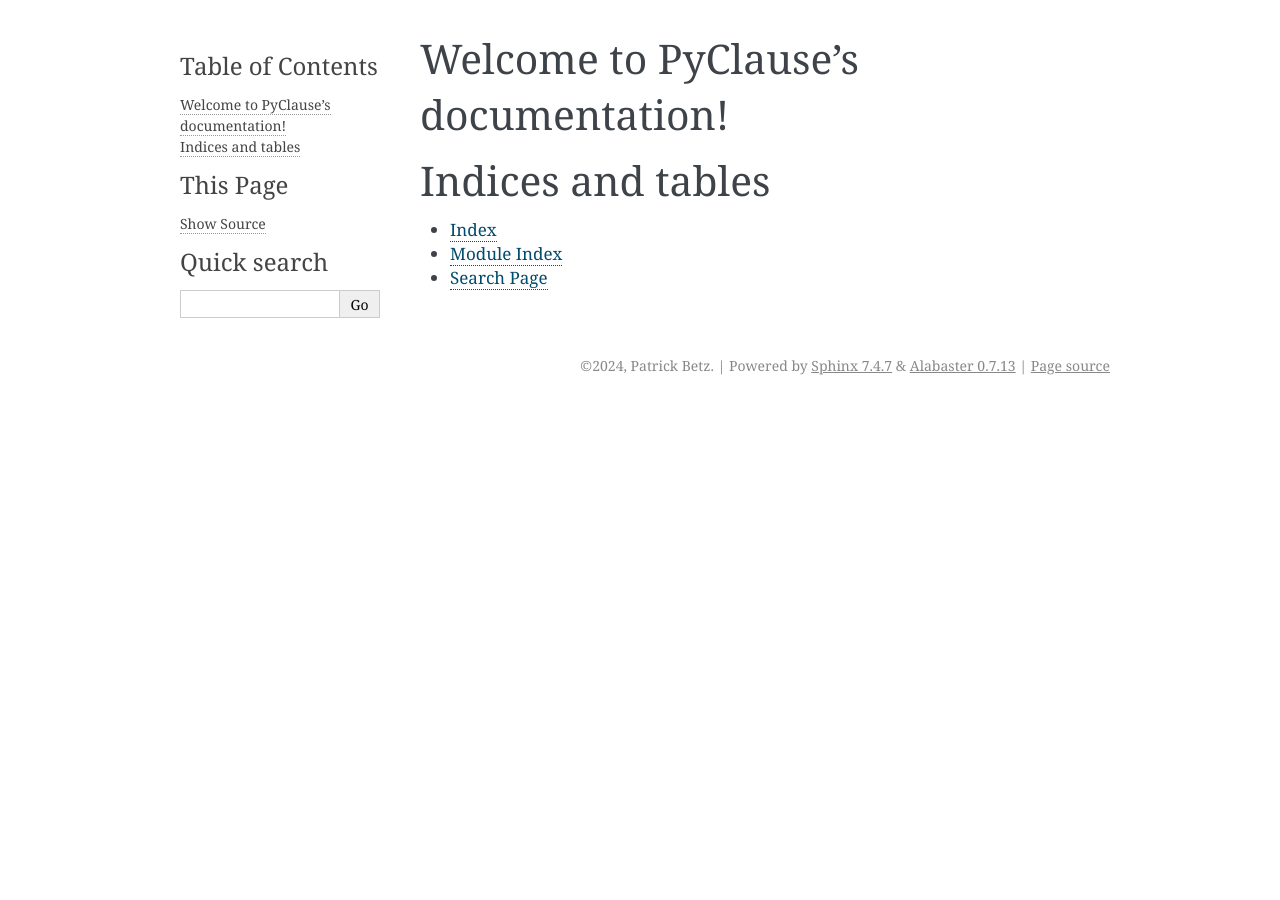
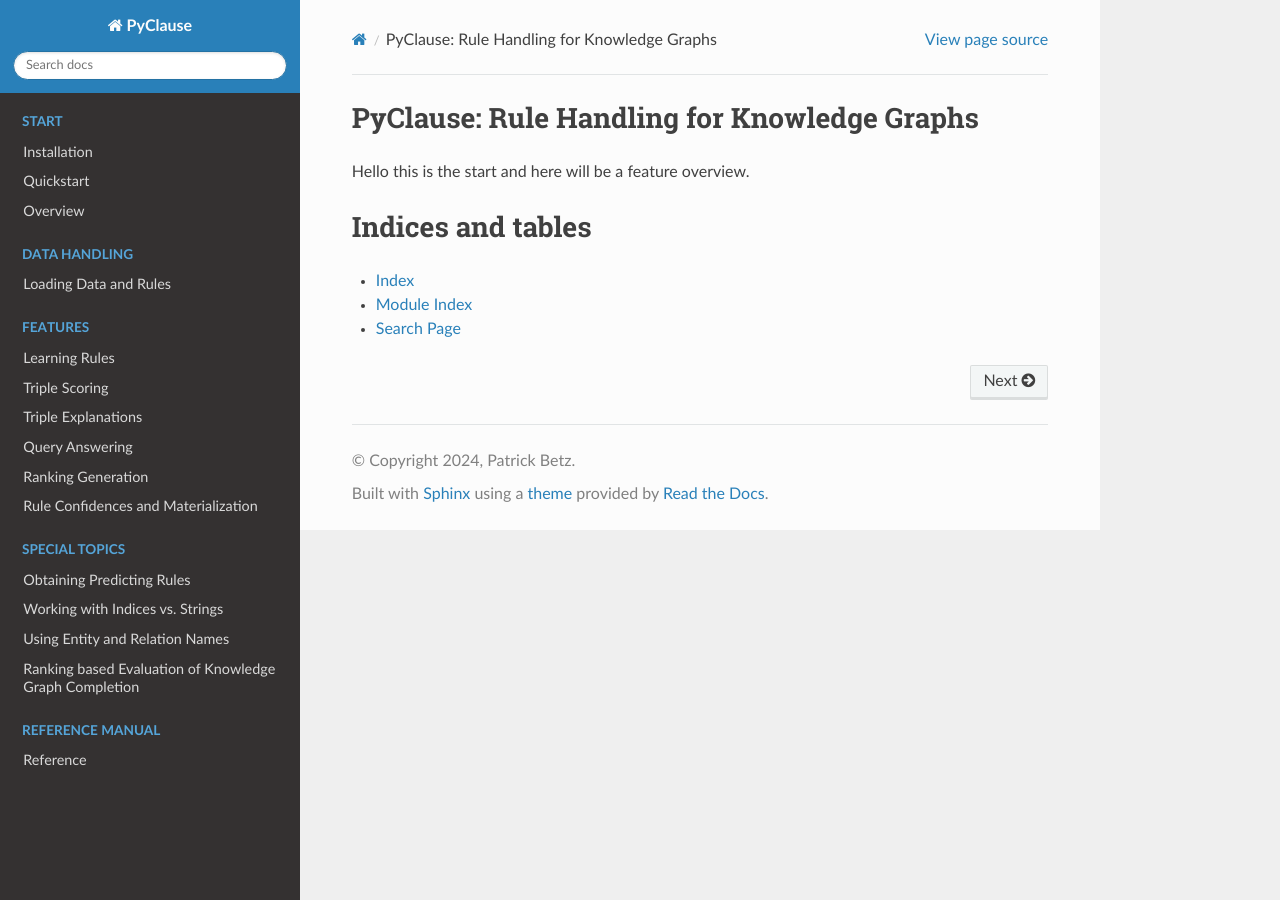
Before and after one commit to symbolic-kg/PyClause, a Sphinx documentation site: the page built from docs/index.rst, in a window 1280 px wide. Built offline with Sphinx 7.4.7 and the Read the Docs theme 2.0.0, drawn with Linux system fonts in a browser that asks for light colours.

Commit message:
Started documentation

```diff
--- /dev/null
+++ b/docs/advanced/entity_relation_names.rst
@@ -0,0 +1,3 @@
+
+Using Entity and Relation Names
+===============================
--- /dev/null
+++ b/docs/advanced/evaluation.rst
@@ -0,0 +1,3 @@
+
+Ranking based Evaluation of Knowledge Graph Completion
+======================================================
--- /dev/null
+++ b/docs/advanced/idx_vs_string.rst
@@ -0,0 +1,3 @@
+
+Working with Indices vs. Strings
+================================
--- /dev/null
+++ b/docs/advanced/rules_from_predictions.rst
@@ -0,0 +1,3 @@
+
+Obtaining Predicting Rules
+==========================
--- a/docs/conf.py
+++ b/docs/conf.py
@@ -1,10 +1,6 @@
-# Configuration file for the Sphinx documentation builder.
-#
-# For the full list of built-in configuration values, see the documentation:
-# https://www.sphinx-doc.org/en/master/usage/configuration.html
-
-# -- Project information -----------------------------------------------------
-# https://www.sphinx-doc.org/en/master/usage/configuration.html#project-information
+import os
+import sys
+sys.path.insert(0, os.path.abspath('..'))
 
 project = 'PyClause'
 copyright = '2024, Patrick Betz'
@@ -13,7 +9,10 @@ author = 'Patrick Betz'
 # -- General configuration ---------------------------------------------------
 # https://www.sphinx-doc.org/en/master/usage/configuration.html#general-configuration
 
-extensions = []
+extensions = [
+    "sphinx.ext.autodoc",
+    'sphinx_rtd_theme',
+]
 
 templates_path = ['_templates']
 exclude_patterns = ['_build', 'Thumbs.db', '.DS_Store']
@@ -23,5 +22,5 @@ exclude_patterns = ['_build', 'Thumbs.db', '.DS_Store']
 # -- Options for HTML output -------------------------------------------------
 # https://www.sphinx-doc.org/en/master/usage/configuration.html#options-for-html-output
 
-html_theme = 'alabaster'
+html_theme = "sphinx_rtd_theme"
 html_static_path = ['_static']
--- /dev/null
+++ b/docs/data/loading.rst
@@ -0,0 +1,3 @@
+
+Loading Data and Rules
+======================
--- /dev/null
+++ b/docs/feature/learning.rst
@@ -0,0 +1,3 @@
+
+Learning Rules
+==============
--- /dev/null
+++ b/docs/feature/query_answering.rst
@@ -0,0 +1,3 @@
+
+Query Answering
+===============
--- /dev/null
+++ b/docs/feature/ranking_generation.rst
@@ -0,0 +1,3 @@
+
+Ranking Generation
+==================
--- /dev/null
+++ b/docs/feature/rule_materialization.rst
@@ -0,0 +1,3 @@
+
+Rule Confidences and Materialization
+====================================
--- /dev/null
+++ b/docs/feature/triple_classification.rst
@@ -0,0 +1,3 @@
+
+Triple Scoring
+==============
--- /dev/null
+++ b/docs/feature/triple_explanations.rst
@@ -0,0 +1,3 @@
+
+Triple Explanations
+===================
--- a/docs/index.rst
+++ b/docs/index.rst
@@ -1,15 +1,59 @@
-.. PyClause documentation master file, created by
-   sphinx-quickstart on Tue Jan  2 15:21:15 2024.
-   You can adapt this file completely to your liking, but it should at least
-   contain the root `toctree` directive.
 
-Welcome to PyClause's documentation!
-====================================
+PyClause: Rule Handling for Knowledge Graphs
+============================================
+
 
 .. toctree::
    :maxdepth: 2
-   :caption: Contents:
+   :hidden:
+   :caption: Start
 
+   start/installation
+   start/quickstart
+   start/overview
+
+.. toctree::
+   :maxdepth: 2
+   :hidden:
+   :caption: Data Handling
+
+   data/loading
+
+
+.. toctree::
+   :maxdepth: 2
+   :hidden:
+   :caption: Features
+
+   feature/learning
+   feature/triple_classification
+   feature/triple_explanations
+   feature/query_answering
+   feature/ranking_generation
+   feature/rule_materialization
+
+.. toctree::
+   :maxdepth: 2
+   :hidden:
+   :caption: Special Topics
+
+   advanced/rules_from_predictions
+   advanced/idx_vs_string
+   advanced/entity_relation_names
+   advanced/evaluation
+
+
+.. toctree::
+   :maxdepth: 2
+   :hidden:
+   :caption: Reference Manual
+
+   reference
+
+
+
+
+Hello this is the start and here will be a feature overview.
 
 
 Indices and tables
--- /dev/null
+++ b/docs/start/installation.rst
@@ -0,0 +1,3 @@
+
+Installation
+=============
```
Also changed, not shown: docs/reference.rst (added, +19 -0 lines), docs/start/overview.rst (added, +8 -0 lines), docs/start/quickstart.rst (added, +8 -0 lines), 1 other file.
